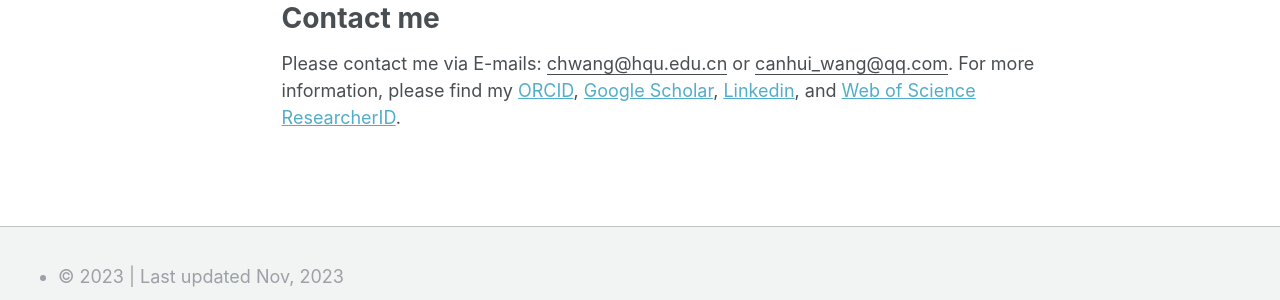
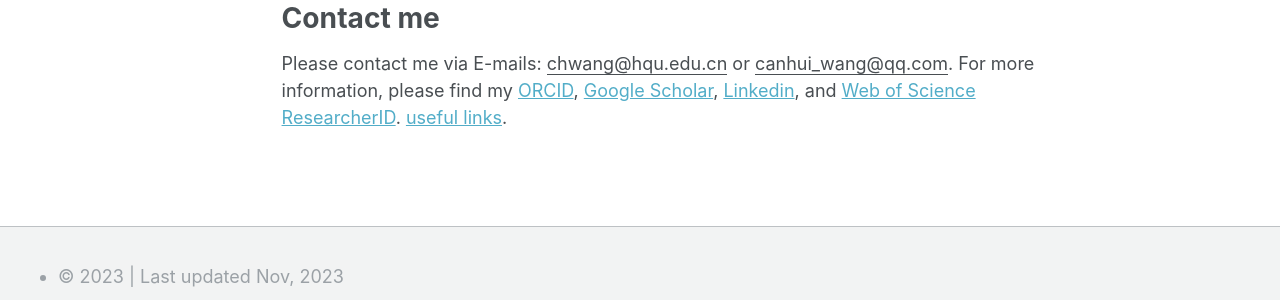
Before and after one commit to Canhui/canhui.github.io, a Jekyll site: the page built from _pages/about.md, in a window 1280 px wide and 900 px high, scrolled down 2128 px. Shown: the part 556-856 px from the top of the window. Built offline with Jekyll 4.4.1, drawn with Linux system fonts in a browser that asks for light colours.

Commit message:
Update about.md

```diff
--- a/_pages/about.md
+++ b/_pages/about.md
@@ -70,4 +70,4 @@ Research grants
 
 Contact me
 ======
-Please contact me via E-mails: <ins>chwang@hqu.edu.cn</ins> or <ins>canhui_wang@qq.com</ins>. For more information, please find my [ORCID](https://orcid.org/0000-0001-7869-9083), [Google Scholar](https://scholar.google.com/citations?user=_pEPpkUAAAAJ), [Linkedin](https://www.linkedin.com/in/canhui-wang-ph-d-54a84017a/), and [Web of Science ResearcherID](https://www.webofscience.com/wos/author/record/HLX-9012-2023).
+Please contact me via E-mails: <ins>chwang@hqu.edu.cn</ins> or <ins>canhui_wang@qq.com</ins>. For more information, please find my [ORCID](https://orcid.org/0000-0001-7869-9083), [Google Scholar](https://scholar.google.com/citations?user=_pEPpkUAAAAJ), [Linkedin](https://www.linkedin.com/in/canhui-wang-ph-d-54a84017a/), and [Web of Science ResearcherID](https://www.webofscience.com/wos/author/record/HLX-9012-2023). [useful links](https://ccfddl.com/).
```
